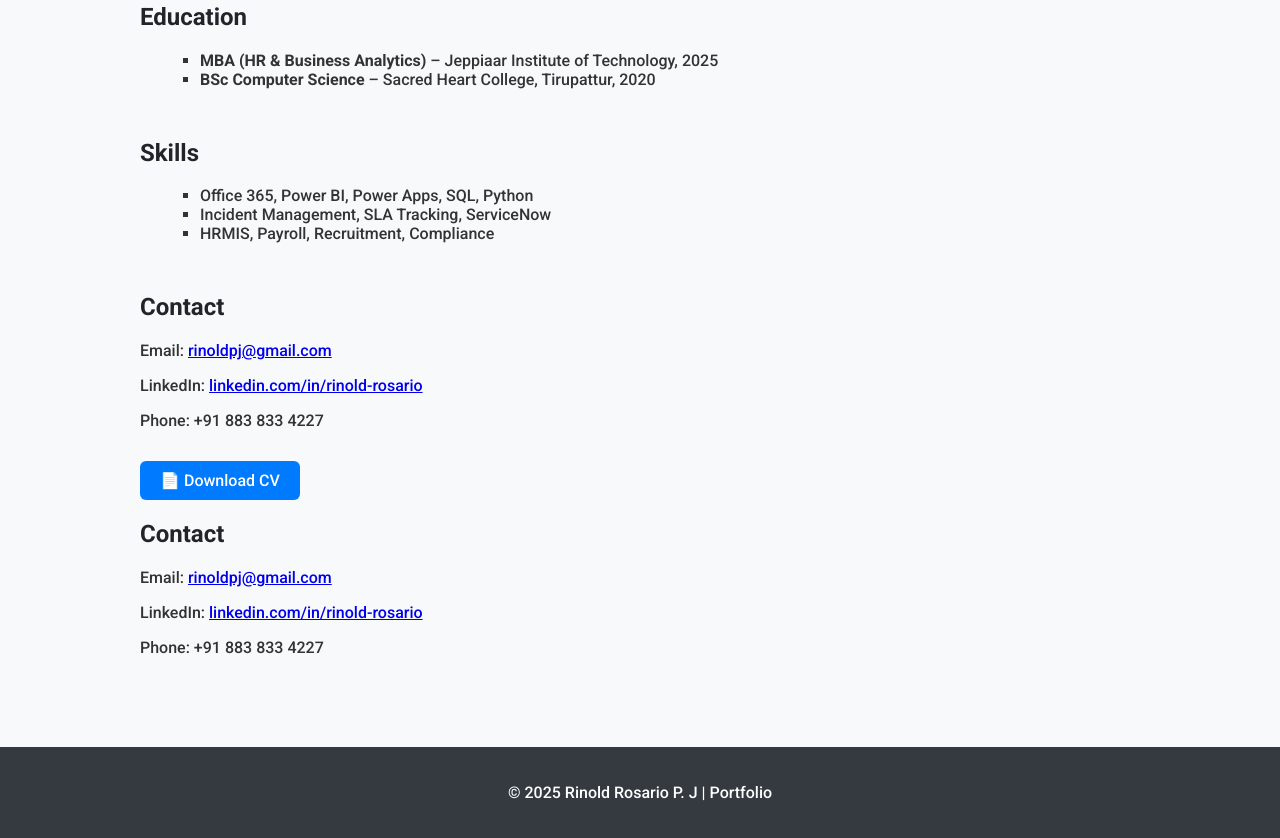
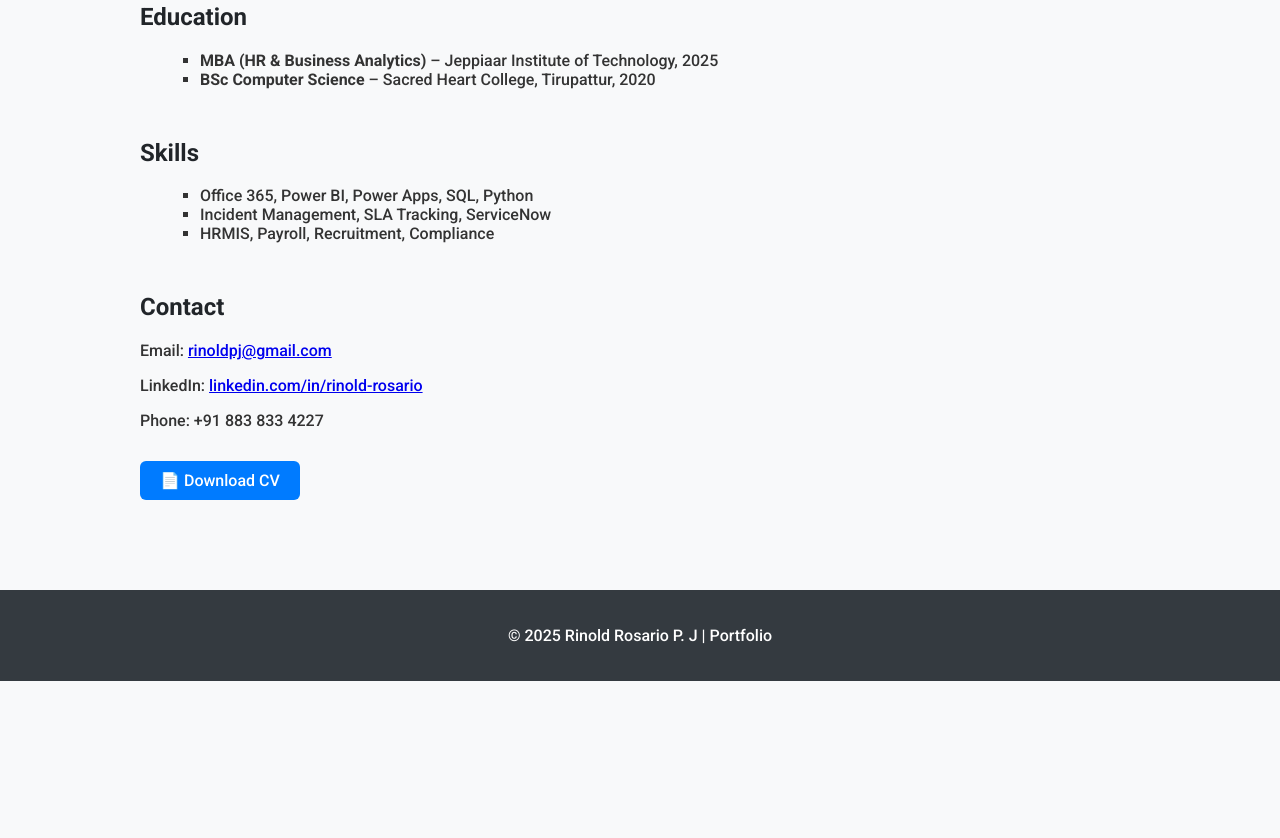
Before and after one commit to Rinold18/Rinold18.github.io, a plain HTML site: page index.html in a window 1280 px wide. Shown: the part 570-1408 px from the top of the page. After the commit the page ends 1251 px from the top, so only its background shows below. Drawn offline with Linux system fonts and the light colour scheme.

Commit message:
Update index.html

```diff
--- a/index.html
+++ b/index.html
@@ -110,11 +110,6 @@
     <a href="CV_Rinold (1).pdf" download style="display:inline-block; margin-top:15px; padding:10px 20px; background-color:#007bff; color:white; text-decoration:none; border-radius:6px;">
       📄 Download CV
     </a>
-  </p>
-      <h2>Contact</h2>
-      <p>Email: <a href="mailto:rinoldpj@gmail.com">rinoldpj@gmail.com</a></p>
-      <p>LinkedIn: <a href="https://linkedin.com/in/rinold-rosario" target="_blank">linkedin.com/in/rinold-rosario</a></p>
-      <p>Phone: +91 883 833 4227</p>
     </section>
   </main>
   <footer>
```
